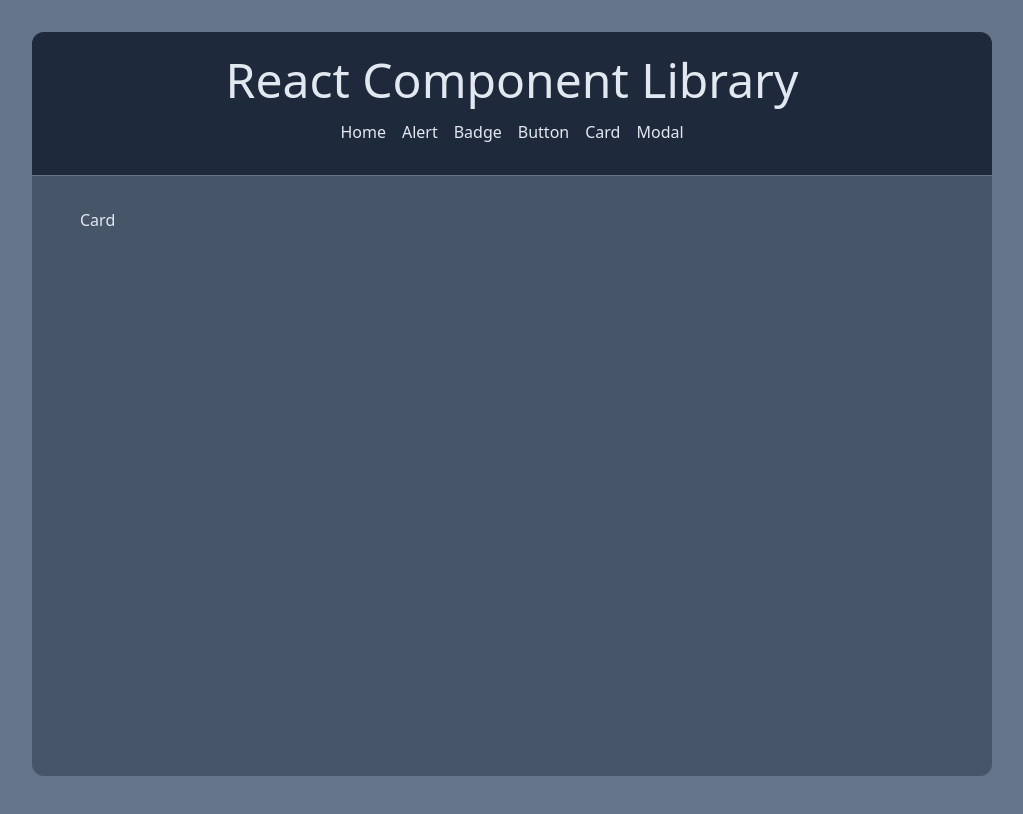
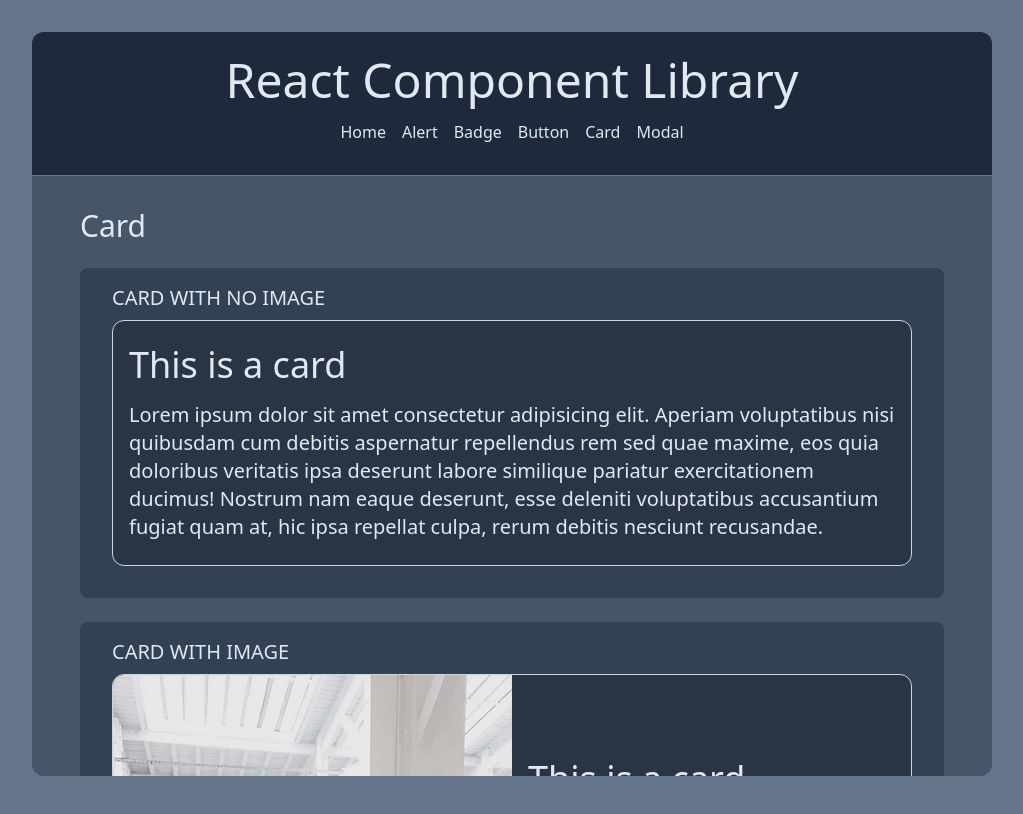
Before and after one commit to ChristofferGylin/react-component-library, a React (Vite) app: page /card in a window 1280 px wide. Shown: the top 814 px of the page, without its empty margins (128-1151 px from the left). Built offline with nearby package versions, Linux system fonts and the light colour scheme.

Commit message:
Created Card Page and did minor adjustments to Card Component

```diff
--- a/src/components/Card.jsx
+++ b/src/components/Card.jsx
@@ -8,7 +8,7 @@ const Card = (props) => {
     return (
       <a href={href}>
         <div
-          className={`flex flex-col lg:flex-row rounded-xl ${commonAttOuter}`}
+          className={`flex flex-col justify-center items-center lg:flex-row rounded-xl ${commonAttOuter}`}
         >
           <img
             src={imgSrc}
--- a/src/pages/CardPage.jsx
+++ b/src/pages/CardPage.jsx
@@ -1,8 +1,40 @@
+import Card from "../components/Card"
+import { cardText } from "./cardText";
+
 export default function CardPage() {
 
     return (
         <div>
-            <h2>Card</h2>
+            <h2 className="text-3xl">Card</h2>
+
+            <div className="bg-slate-700 w-full rounded-lg px-8  pt-2 pb-8 my-6">
+                <h3 className="uppercase my-2 text-xl">Card with no image</h3>
+                <div className="">
+
+                    <div className={`flex`} key='cardContainer1'>
+                        <Card title="This is a card" text={cardText} href="#" />
+                    </div>
+
+                </div>
+            </div>
+
+            <div className="bg-slate-700 w-full rounded-lg px-8  pt-2 pb-8 my-6">
+                <h3 className="uppercase my-2 text-xl">Card with image</h3>
+                <div className="">
+
+                    <div className={`flex`} key='cardContainer1'>
+                        <Card
+                            title="This is a card"
+                            text={cardText}
+                            imgSrc="./officespace.jpg"
+                            imgAlt="Laptops on a desk in an office"
+                            href="#"
+                        />
+                    </div>
+
+                </div>
+            </div>
+
         </div>
     )
 
```
